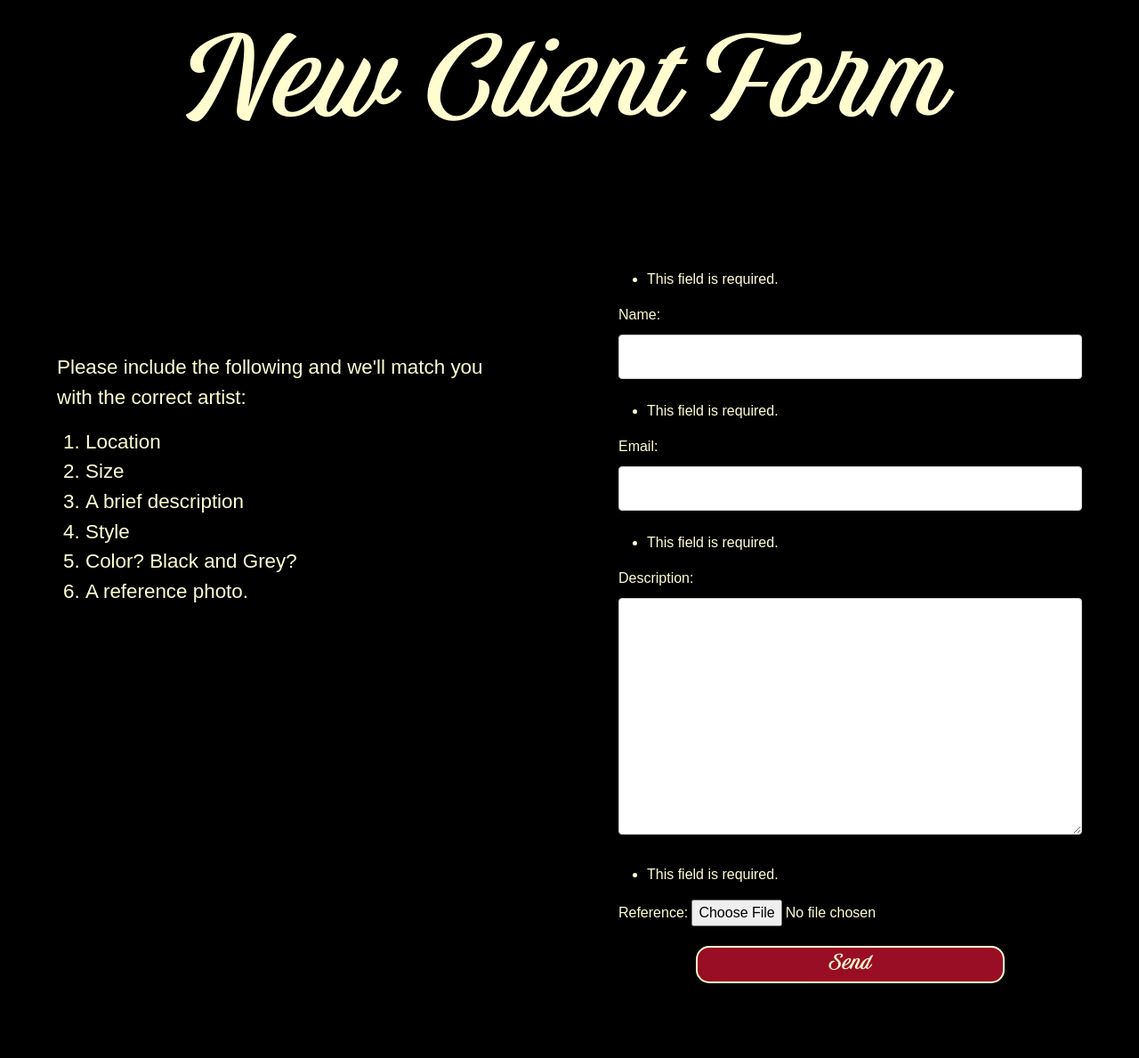
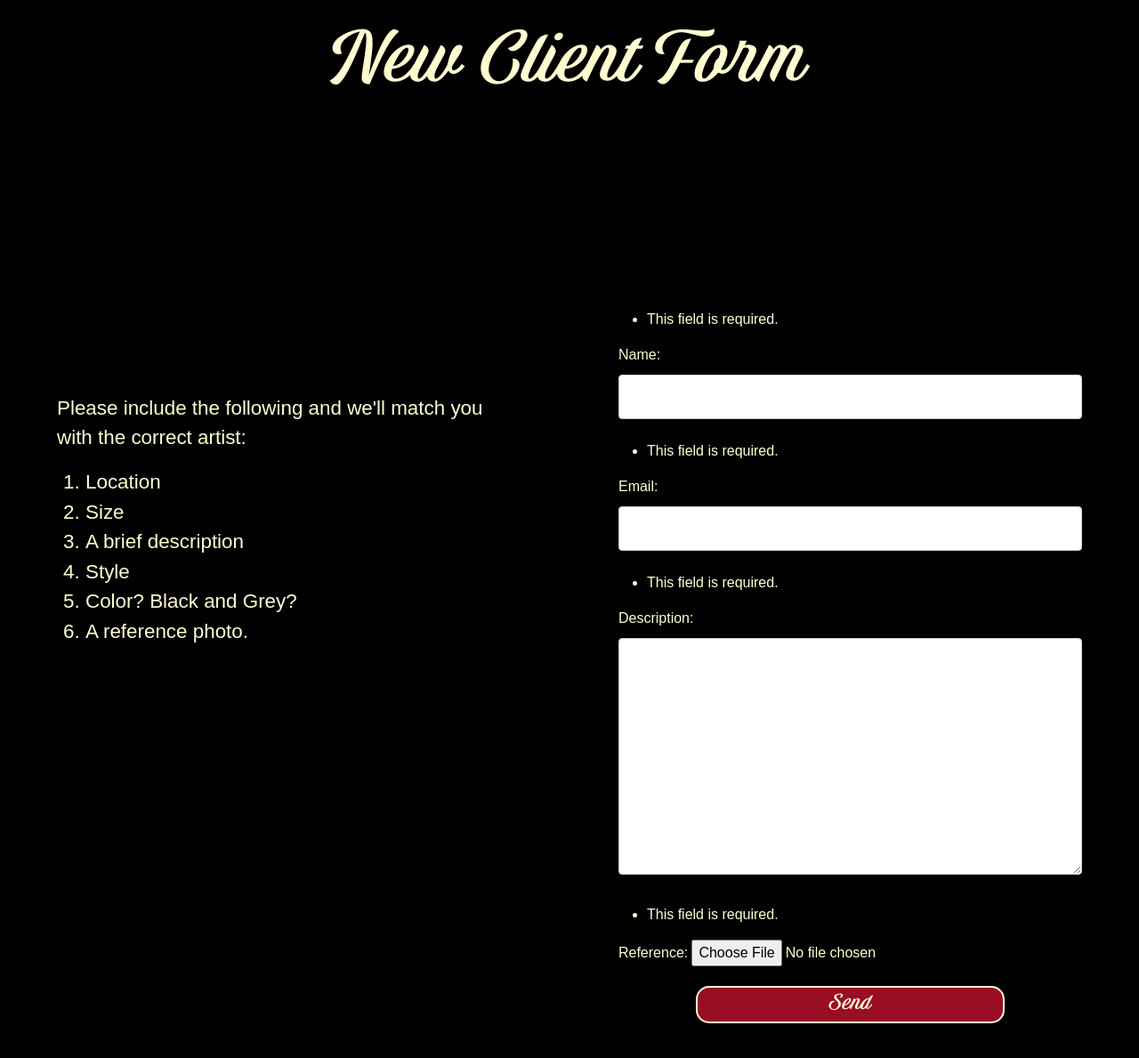
Before and after one commit to skuttenkuler/wealthandtaste, a Django app: page /booking/ in a window 1280 px wide. Shown: the part 75-1264 px from the top of the page at 89% size. Run offline with Django 3.2, Linux system fonts and the light colour scheme; some libraries are stand-ins or nearby versions.

Commit message:
styling fixes

```diff
--- a/static/css/master.css
+++ b/static/css/master.css
@@ -82,7 +82,7 @@ video {
 }
 #form-h{
 	text-align: center;
-	font-size: 10vw;
+	font-size: 8vw;
 	color: var(--font);
 	margin-top: 2%;
 }
@@ -95,7 +95,7 @@ video {
     margin: 0 auto;
 }
 .page-l{
-	height: 100%;
+	height: 115%;
 	background-color: #000;
 }
 .footer-spacer{
@@ -240,7 +240,6 @@ a:hover{
 	position: relative;
 }
 .location-sec{
-	height: 20%;
 	position: relative;
 	display: flex;
   	justify-content: center;
@@ -358,7 +357,7 @@ a:hover{
 	height: 60%;
 }
 #form-h{
-	font-size:8rem;
+	font-size:5rem;
 }
 }
  /* iphone 11 max pro */
@@ -401,7 +400,7 @@ a:hover{
     padding: 10px;
 }
 .booking-sec{
-	height: 100%;
+	height: 115%;
     position: relative;
     display: flex;
 	justify-content: center;
```
